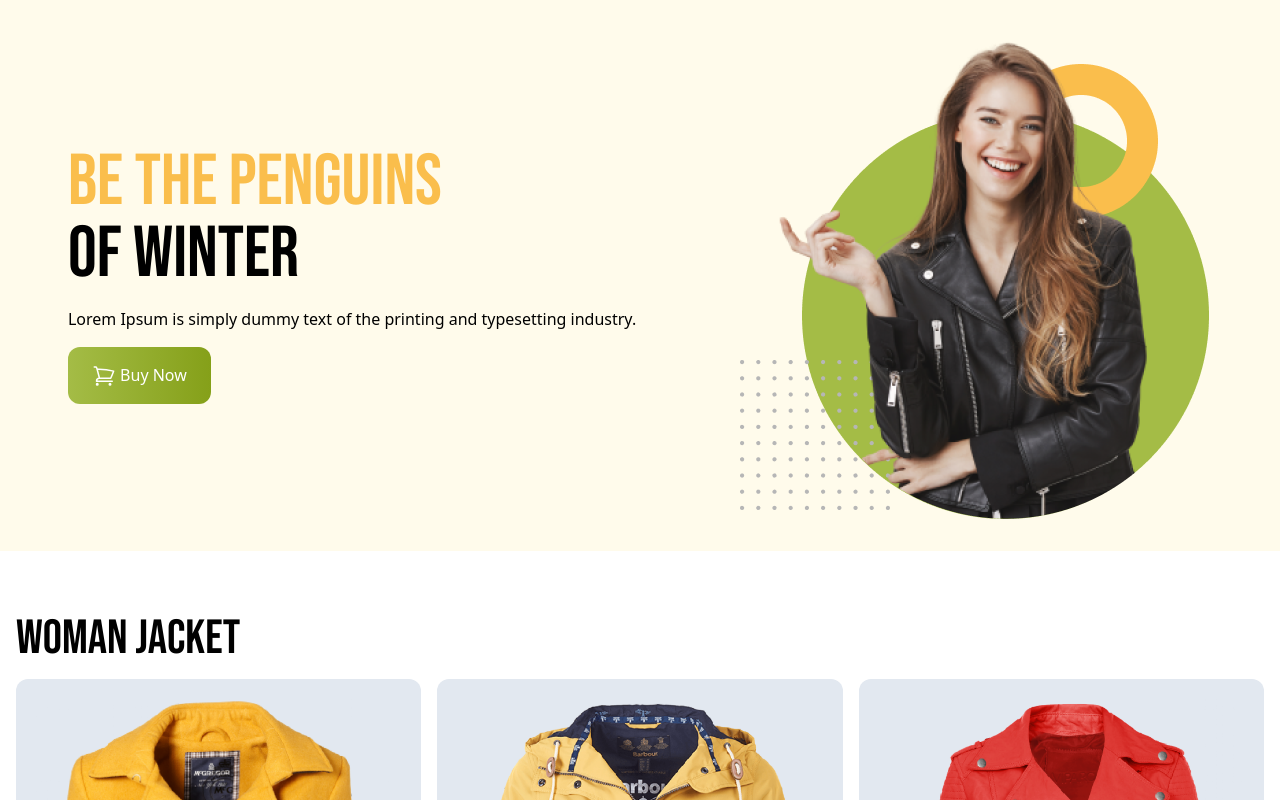
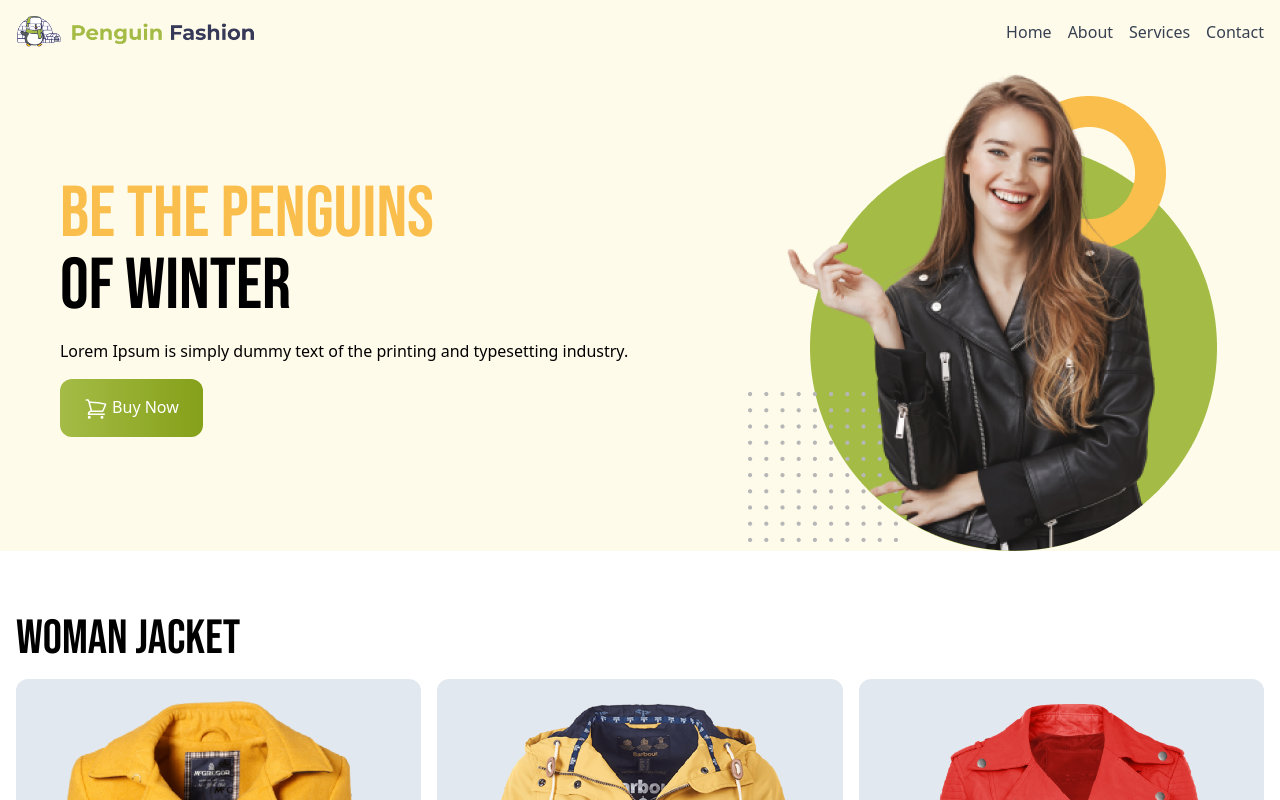
Before and after one commit to hrhabib07/penguin-fashion-tailwind, a plain HTML site: page index.html in a window 1280 px wide. Shown: the top 800 px of the page. Drawn offline with nearby package versions, Linux system fonts and the light colour scheme.

Commit message:
project completed

```diff
--- a/index.html
+++ b/index.html
@@ -20,8 +20,27 @@
 </head>
 <body>
 
-    <header class="bg-amber-50 py-8 px-4">
-        <div class="flex flex-col md:flex-row justify-around items-center">
+    <header class="bg-amber-50 max-w-8xl mx-auto ">
+
+    <!-- Navigation Bar -->
+    <nav class="bg-amber-50 p-4">
+    <div class="container mx-auto flex flex-col md:flex-row justify-between items-center">
+      <!-- Logo or Brand -->
+      <div class="text-blue-950 text-xl font-bold mb-4 md:mb-0">
+        <a href="#"><img class="w-60" src="icons/logo.png" alt=""></a>
+      </div>
+
+      <!-- Navigation Links -->
+      <div class="flex flex-col md:flex-row space-y-4 md:space-y-0 md:space-x-4">
+        <a href="#" class="text-gray-700 hover:text-green-600">Home</a>
+        <a href="#" class="text-gray-700 hover:text-green-600">About</a>
+        <a href="#" class="text-gray-700 hover:text-green-600">Services</a>
+        <a href="#" class="text-gray-700 hover:text-green-600">Contact</a>
+      </div>
+    </div>
+    </nav>
+
+        <div class="flex flex-col md:flex-row justify-around items-center ">
             <div class="my-2 py-2">
                 <h1 class="text-7xl font-bebas">
                   <span class="text-[#FABE4C]"> Be the Penguins</span>
@@ -196,7 +215,7 @@
                     </div>
                     <div class="flex justify-between my-8 border  rounded-lg p-4  drop-shadow-xl bg-white">
                         <div>
-                            <img class="w-28" src="icons/house.png" alt="">
+                            <img class="w-28" src="icons/box.png" alt="">
                         </div>
                         <div>
                             <h2 class="text-2xl font-bold">Find the Perfect Fit</h2>
@@ -206,7 +225,7 @@
                     </div>
                     <div class="flex justify-between border  rounded-lg p-4  drop-shadow-xl bg-white">
                         <div>
-                            <img class="w-28" src="icons/house.png" alt="">
+                            <img class="w-28" src="icons/question.png" alt="">
                         </div>
                         <div>
                             <h2 class="text-2xl font-bold">Find the Perfect Fit</h2>
```
